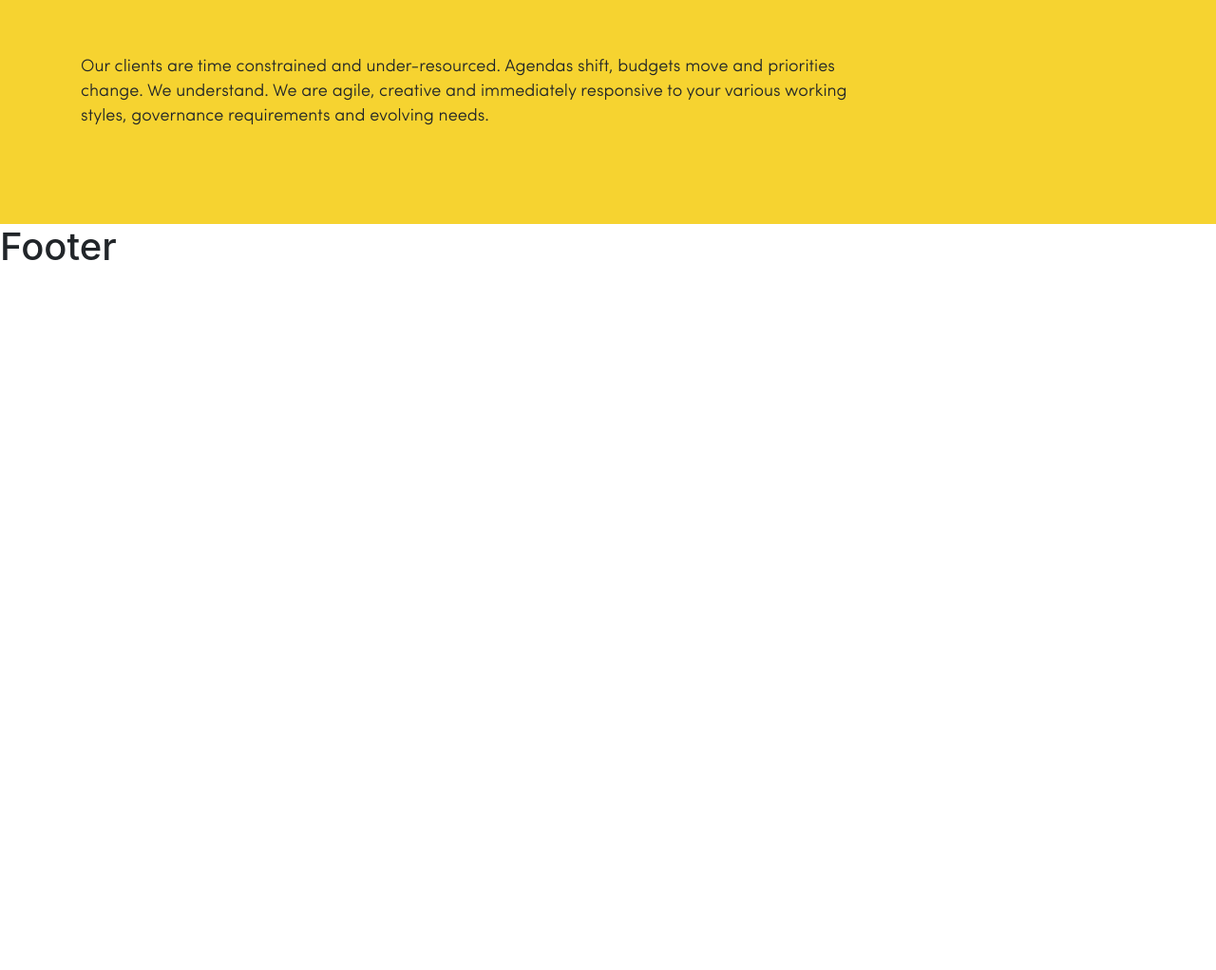
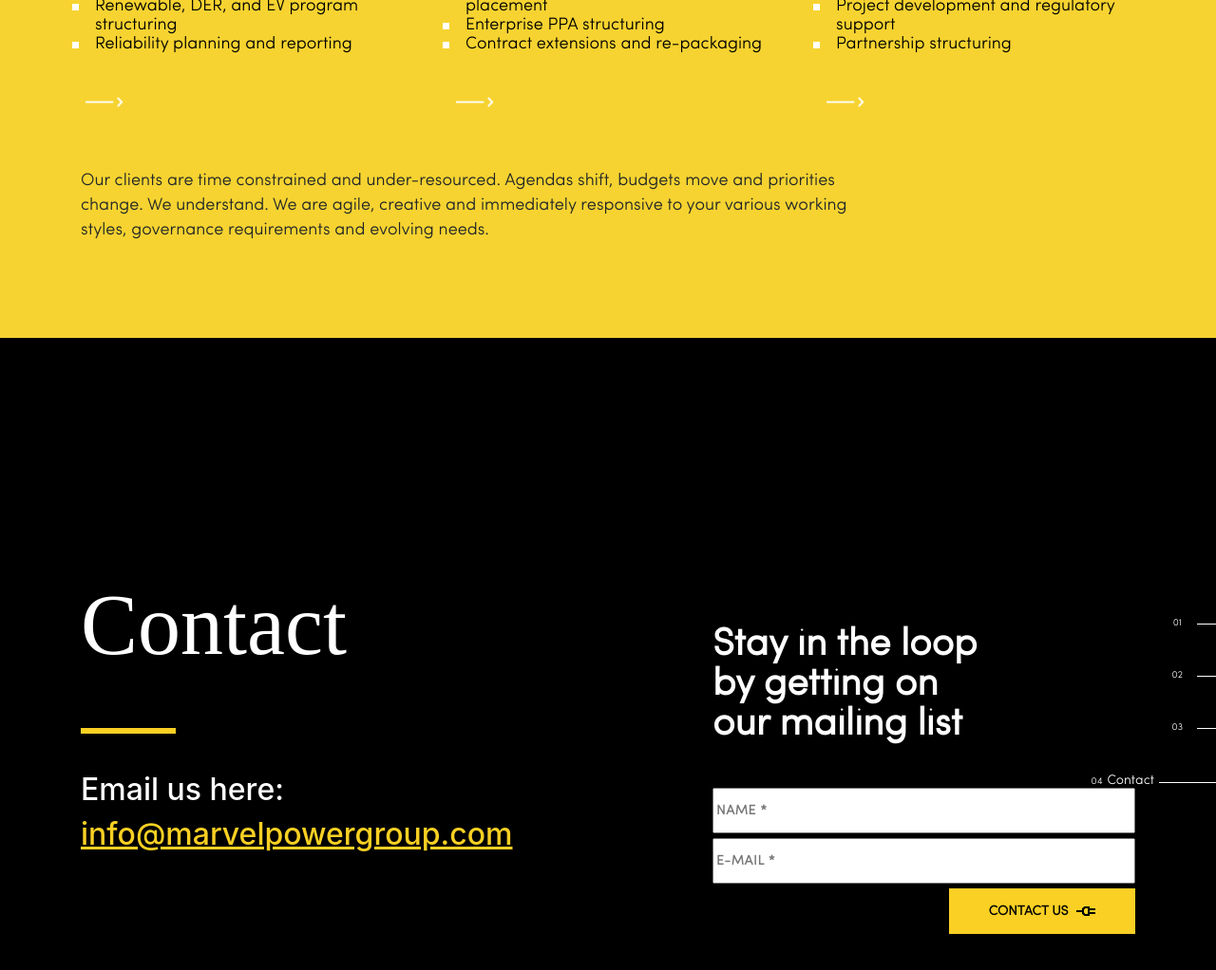
Before and after one commit to barclays13/Marvel, a website built with webpack: page index.html in a window 1280 px wide. Shown: the part 2513-3535 px from the top of the page at 95% size. Before the commit the page ends 2805 px from the top, so only its background shows below. Built offline with nearby package versions, Linux system fonts and the light colour scheme.

Commit message:
feat(develop): create footer

```diff
--- a/index.html
+++ b/index.html
@@ -161,11 +161,7 @@
                         </h2>
                     </div>
                 </div>
-
-
             </div>
-
-
             <div class="lines">
                 <div class="line">
                     <p class="line__number">01</p>
@@ -188,7 +184,57 @@
         </div>
     </section>
     <section class="footer">
-        <h1>Footer</h1>
+        <div class="container">
+            <div class="row justify-content-between">
+                <div class="col-6">
+                    <div class="footer__title">
+                        <h1>Contact</h1>
+                    </div>
+                    <div class="footer__span"></div>
+                    <div class="footer__email">
+                        <h2 class="email__title">Email us here:</h2>
+                        <h2 class="email__text"> info@marvelpowergroup.com</h2>
+                    </div>
+                </div>
+                <div class="col-6">
+                    <div class="footer__form">
+                        <form>
+                            <h2 class="form__title">
+                                Stay in the loop by getting on our mailing list
+                            </h2>
+                            <input type="text" class="form__name form__input" name="name" placeholder="NAME *"><br>
+                            <input type="email" class="form__email form__input" name="email" placeholder="E-MAIL *">
+                            <div class="form__button text-right">
+                                <button type="button">
+                                    CONTACT US
+                                    <img src="./src/assets/images/header-button.png" alt="electrical plug">
+                                </button>
+                            </div>
+                        </form>
+
+                    </div>
+                </div>
+            </div>
+        </div>
+        <div class="lines">
+            <div class="line">
+                <p class="line__number">01</p>
+                <div class="line__original"></div>
+            </div>
+            <div class="line ">
+                <p class="line__number">02</p>
+                <div class="line__original"></div>
+            </div>
+            <div class="line">
+                <p class="line__number">03</p>
+                <div class="line__original"></div>
+            </div>
+            <div class="line active">
+                <p class="line__number">04</p>
+                <p class="line__name"> Contact</p>
+                <div class="line__active"></div>
+            </div>
+        </div>
     </section>
     <script type="text/javascript" src="dist/bundle.js"></script>
 </body>
--- a/src/style/style.less
+++ b/src/style/style.less
@@ -160,12 +160,6 @@
             line-height: 14px;
         }
     }
-
-
-
-
-
-
 }
 
 .main {
@@ -191,6 +185,13 @@
         background-color: @yellow;
         display: flex;
         align-items: center;
+    }
+
+    &__title > h1 {
+        font-family: "Alata";
+        font-size: 90px;
+        font-weight: 400;
+        padding: 0;
     }
 
     &__title {
@@ -297,3 +298,96 @@
         }
     }
 }
+
+.footer {
+    height: 782px;
+    background-color: @black;
+    position: relative;
+    display: flex;
+    align-items: center;
+
+    &__title > h1 {
+        font-family: "  Alata";
+        font-size: 90px;
+        line-height: 100px;
+        font-weight: 400;
+        padding: 0;
+        padding: 100px 0 50px 0;
+        color: @white;
+    }
+
+    &__span {
+        height: 6px;
+        width: 100px;
+        background-color: @orange;
+    }
+
+    &__email {
+        margin-top: 40px;
+
+        .h2 {
+            font-family: "Sofia Pro";
+            font-size: 40px;
+            font-weight: 700;
+            line-height: 42px;
+            margin-bottom: 0;
+        }
+
+        .email__title {
+            color: @white;
+        }
+
+        .email__text {
+            color: @orange;
+            text-decoration: underline;
+        }
+
+    }
+
+    &__form {
+        display: flex;
+        margin-top: 150px;
+        justify-content: flex-end;
+
+        .form__title {
+            font-family: "Sofia Pro";
+            font-size: 40px;
+            font-weight: 700;
+            line-height: 42px;
+            color: @white;
+            margin-bottom: 40px;
+            width: 300px;
+        }
+
+        .form__input {
+            font-family: "Sofia Pro";
+            font-weight: 600;
+            font-size: 14px;
+            line-height: 14px;
+            width: 445px;
+            height: 48px;
+            color: @black;
+            letter-spacing: 0.6px;
+            margin-top: 5px;
+        }
+
+        .form__button > button {
+            margin-top: 5px;
+            width: 196px;
+            height: 48px;
+            background-color: @orange;
+            font-family: "Sofia Pro";
+            font-weight: 600;
+            font-size: 14px;
+            border: 0;
+
+            img {
+                margin-left: 5px;
+            }
+        }
+
+        .form__button > button:active {
+            border: 5px solid @yellow;
+        }
+    }
+}
```
Also changed, not shown: dist/bundle.js.
